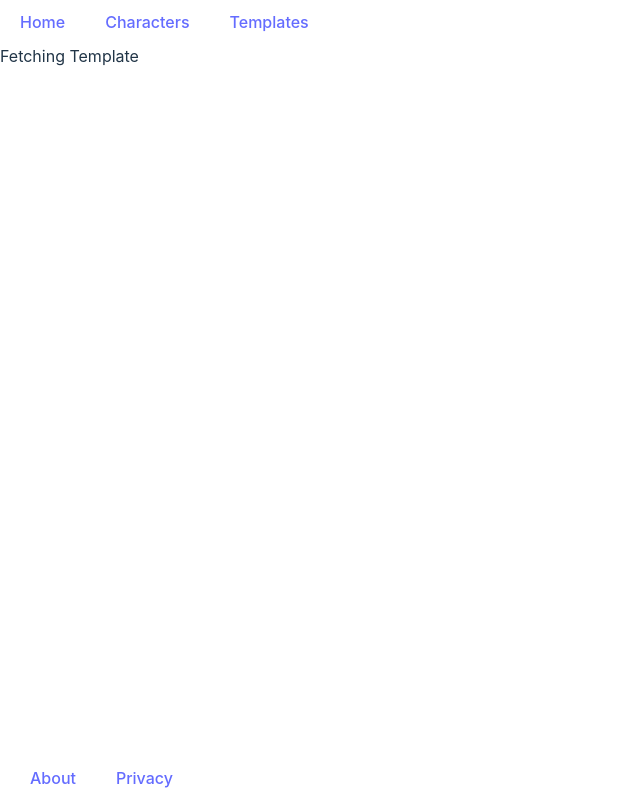
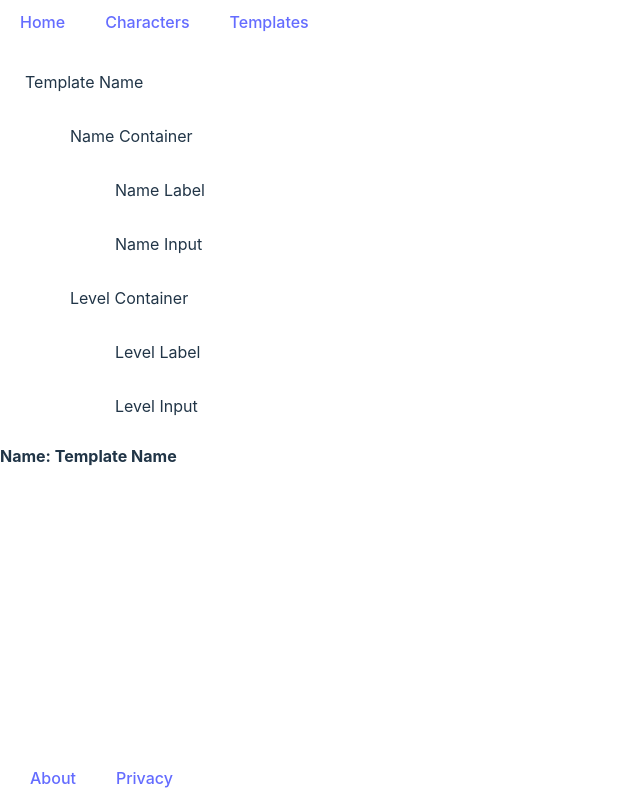
Before and after one commit to Craftidore/gencs, a React (Vite) app in the folder client/: page /templates/1 in a window 1280 px wide. Shown: the whole page, without its empty margins (0-640 px from the left). Built offline with nearby package versions, Linux system fonts and the light colour scheme; no server answers.

Commit message:
template sidebar rewrite with state

```diff
--- /dev/null
+++ b/client/src/components/TemplateEditor.bak/TemplateEditor.jsx
@@ -0,0 +1,53 @@
+import React, { useState, useEffect } from "react";
+import api from "../../api.js";
+import TemplateSideBar from "./TemplateSideBar.jsx";
+
+export default function Template({templateid}) {
+	const [template, setTemplate] = useState(undefined);
+    const [saved, isSaved] = useState(true);
+	const _api = new api();
+
+    let updateTemplate = (newTemplate) => {
+        setTemplate(newTemplate);
+    }
+
+    let updateNode = (nodeID, newNode) => {
+        let findNode = (template) => {
+            for (const node in template) {
+                if (node.nodeID === nodeID) {
+                    return node;
+                }
+                else {
+                    let result = findNode(nodeID, node);
+                    if (result !== null) { return result; }
+                }
+            }
+        }
+        let node = findNode(nodeID, template);
+        if (node === null) { return false; }
+        else {
+            // FIX: Reference semantics mean this won't work
+            console.log(`${node} theoretically being set to ${newNode}.`);
+            node = newNode;
+        }
+    }
+
+	useEffect(() => {
+		_api.getTemplate(templateid)
+			.then((res) => {
+				setTemplate(res);
+			})
+			.catch((rej) => {
+				console.error("Help! Couldn't fetch template");
+				console.error(rej);
+			});
+	}, [templateid]);
+
+	return (
+		<div>
+			<h1>Templates</h1>
+			<p>This page is incomplete.</p>
+			<TemplateSideBar></TemplateSideBar>
+		</div>
+	);
+}
--- a/client/src/components/TemplateSideBar.jsx
+++ b/client/src/components/TemplateEditor.bak/TemplateSideBar.jsx
@@ -1,5 +1,5 @@
 import React, { useState } from "react";
-import "./Templates.css";
+import "./TemplateEditor.css";
 import EditIcon from "@rsuite/icons/Edit";
 import PlusIcon from "@rsuite/icons/Plus";
 import TrashIcon from '@rsuite/icons/Trash';
@@ -10,32 +10,39 @@ export default function TemplateSideBar() {
 		{
 			type: "container",
 			name: "Template Name",
+            id: 'a1',
 			children: [
 				{
 					type: "container",
 					name: "Name Container",
+                    id: 'b1',
 					children: [
 						{
 							type: "label",
 							name: "Name Label",
+                            id: 'c1',
 						},
 						{
 							type: "input",
 							name: "Name Input",
+                            id: 'c2',
 						},
 					],
 				},
 				{
 					type: "container",
 					name: "Level Container",
+                    id: 'b2',
 					children: [
 						{
 							type: "label",
 							name: "Level Label",
+                            id: 'd1',
 						},
 						{
 							type: "input",
 							name: "Level Input",
+                            id: 'd2',
 						},
 					],
 				},
@@ -51,8 +58,8 @@ export default function TemplateSideBar() {
 }
 
 function Tree({ treeData, items }) {
-	console.log(treeData, 'treedata')
-	//if leaf doesnt have children, return to avoid errors
+	// console.log(treeData, 'treedata')
+	// if leaf doesnt have children, return to avoid errors
 	if (!treeData) {
 		return;
 	}
@@ -72,7 +79,7 @@ function TreeNode({ treeData, node }) {
 	const [display, setDisplay] = useState(false);
 	const [editing, setEditing] = useState(false);
 	const [items, setItems] = useState([]);
-	const [formData, setFormData] = useState({treeData});
+	const [formData, setFormData] = useState(node.name);
 
 	console.log(formData, 'formdata')
 
@@ -90,14 +97,12 @@ function TreeNode({ treeData, node }) {
 	}
 
 	const handleSubmit = (e) => {
-		// console.log(formData, 'formdata handlesubmit')
-		// console.log(setFormData(prevFormData => prevFormData, formData), 'prev form data')
 		e.preventDefault();
+        node.name = formData;
 		setEditing(!editing);
 	};
 
-	return (
-		<>
+	return <>
 			<div
 				onMouseEnter={() => {
 					setDisplay(true)
@@ -128,8 +133,7 @@ function TreeNode({ treeData, node }) {
 					<Tree treeData={children} items={items} />
 				</ul>
 			</div>
-		</>
-	);
+		</>;
 }
 
 function IconBar({ handleEdit, addItem }) {
--- /dev/null
+++ b/client/src/components/TemplateEditor/Sidebar.jsx
@@ -0,0 +1,6 @@
+import React, { useState, useEffect } from "react";
+import SidebarTree from './SidebarTree.jsx';
+
+export default function Sidebar({ template, updateTemplate }) {
+    return <SidebarTree template={template} updateTemplate={updateTemplate} />
+}
--- /dev/null
+++ b/client/src/components/TemplateEditor/SidebarTree.css
@@ -0,0 +1,14 @@
+.sidebar-tree ul {
+}
+.sidebar-tree .sidebar-tree-node {
+    list-style-type: none;
+    padding: 0; /* overridden by individual sidebar level */
+    margin: 5px;
+}
+
+.sidebar-tree-node > .node-name {
+    margin: 0px;
+    /* border: solid black 3px; */
+    /* border-radius: 5px; */
+    padding: 3px;
+}
--- /dev/null
+++ b/client/src/components/TemplateEditor/SidebarTree.jsx
@@ -0,0 +1,15 @@
+import React, { useState } from "react";
+import "./SidebarTree.css";
+import SidebarTreeNode from "./SidebarTreeNode.jsx";
+
+export default function SidebarTree({ template, updateTemplate }) {
+    const alertModified = () => {
+        updateTemplate({...template});
+    };
+
+    return <div className="sidebar-tree">
+        <ul style={{ paddingLeft: "0px" }}>
+            <SidebarTreeNode node={template} alertModified={alertModified} />
+        </ul>
+    </div>
+}
--- /dev/null
+++ b/client/src/components/TemplateEditor/SidebarTreeNode.jsx
@@ -0,0 +1,27 @@
+import React, { useState } from "react";
+import SidebarTreeNodeLabel from "./SidebarTreeNodeLabel.jsx";
+
+export default function SidebarTreeNode({ node, alertModified }) {
+    let hasChildren = node["children"] !== undefined;
+
+    let children = [];
+    if (hasChildren) {
+        for (const child of node["children"]) {
+            children.push(
+                <SidebarTreeNode node={child}
+                    alertModified={alertModified} key={child.id} />
+            );
+        }
+    }
+
+    return <>
+        <li
+            className="sidebar-tree-node" >
+            <SidebarTreeNodeLabel node={node} alertModified={alertModified} key={node.id}/>
+            {hasChildren ?
+                <ul
+                >{children}</ul>
+                : ""}
+        </li>
+    </>;
+}
--- /dev/null
+++ b/client/src/components/TemplateEditor/SidebarTreeNodeLabel.jsx
@@ -0,0 +1,91 @@
+import React, { useState } from "react";
+
+import EditIcon from "@rsuite/icons/Edit";
+import PlusIcon from "@rsuite/icons/Plus";
+import TrashIcon from '@rsuite/icons/Trash';
+import ConfirmIcon from '@rsuite/icons/Check';
+import CancelIcon from '@rsuite/icons/Block';
+import { IconButton } from "rsuite";
+
+export default function SidebarTreeNodeLabel({ node, alertModified }) {
+    const nodeName = node.name;
+
+	const [displayIcons, setDisplayIcons] = useState(false);
+	const [editing, setEditing] = useState(false);
+	const [formData, setFormData] = useState(node.name);
+
+    const updateName = () => {
+        node.name = formData;
+        setEditing(false);
+        alertModified();
+    };
+
+    const resetName = () => {
+        setEditing(false);
+        setFormData(node.name);
+    };
+
+    const Icons = () => {
+        if (displayIcons) {
+            if (editing) {
+                return <>
+                    <IconButton onClick={updateName} icon={<ConfirmIcon />}/>
+                    <IconButton onClick={resetName} icon={<CancelIcon />} />
+                </>;
+            }
+            else {
+                return <>
+                    <IconButton onClick={ ()=>{setEditing(true)} } icon={<EditIcon />} />
+                    <IconButton icon={<PlusIcon />} />
+                    <IconButton icon={<TrashIcon />} />
+                </>;
+            }
+        }
+        else {
+            return <></>;
+        }
+    };
+
+    const NameDisplay = () => {
+        return <span
+            className="node-name"
+            style={{ margin: "10px" }} >
+            {nodeName}
+        </span>;
+    };
+
+
+    return <div
+        onMouseEnter={() => {
+            setDisplayIcons(true)
+        }}
+        onMouseLeave={() => {
+            setDisplayIcons(false)
+        }}
+        style={{ display: "flex", margin: "10px" }}
+        key={node.id}>
+        { editing
+            ? <NameEdit node={node} updateName={updateName}
+                formData={formData} setFormData={setFormData} />
+            : <NameDisplay /> }
+        <Icons />
+    </div>;
+}
+
+// Must be declared *outside of* function soas to avoid rerendering
+const NameEdit = ({ node, formData, setFormData, updateName }) => {
+    const formUpdateName = (e) => {
+        e.preventDefault();
+        updateName();
+    }
+    return <form onSubmit={formUpdateName}>
+        <input
+            style={{ margin: "10px" }}
+            value={formData}
+            onChange={e => setFormData(e.target.value) }
+            name={node.id}
+            autoFocus
+        />
+        <input type="submit" style={{display:"none"}} />
+    </form>;
+}
--- /dev/null
+++ b/client/src/components/TemplateEditor/TemplateEditor.jsx
@@ -0,0 +1,56 @@
+import React, { useState } from "react";
+import SidebarTree from "./SidebarTree.jsx";
+
+export default function TemplateEditor({ templateid }) {
+    const [treeData, updateTreeData] = useState(getDummyTreeData());
+
+    return <>
+        <SidebarTree template={treeData} updateTemplate={updateTreeData} />
+        <div><strong>Name: {treeData.name}</strong></div>
+    </>
+}
+
+function getDummyTreeData() {
+	const treeData = {
+        type: "container",
+        name: "Template Name",
+        id: 'a1',
+        children: [
+            {
+                type: "container",
+                name: "Name Container",
+                id: 'b1',
+                children: [
+                    {
+                        type: "label",
+                        name: "Name Label",
+                        id: 'c1',
+                    },
+                    {
+                        type: "input",
+                        name: "Name Input",
+                        id: 'c2',
+                    },
+                ],
+            },
+            {
+                type: "container",
+                name: "Level Container",
+                id: 'b2',
+                children: [
+                    {
+                        type: "label",
+                        name: "Level Label",
+                        id: 'd1',
+                    },
+                    {
+                        type: "input",
+                        name: "Level Input",
+                        id: 'd2',
+                    },
+                ],
+            },
+        ],
+    };
+    return treeData;
+}
--- a/client/src/components/Templates.jsx
+++ /dev/null
@@ -1,57 +0,0 @@
-import React, { useState, useEffect } from "react";
-import api from "../api.js";
-import TemplateSideBar from "./TemplateSideBar.jsx";
-
-export default function Templates() {
-	const [templates, setTemplates] = useState(undefined);
-	const [loadTemplates, setLoadTemplates] = useState(0);
-	const _api = new api();
-	useEffect(() => {
-		_api.getTemplates()
-			.then((res) => {
-				setTemplates(res);
-			})
-			.catch((rej) => {
-				console.error("Help! Couldn't fetch templates");
-				console.error(rej);
-			});
-	}, [loadTemplates]);
-
-	function createDummyTemplate() {
-		_api.postTemplate(
-			"Dummy Template",
-			"A fake template for testing purposes",
-			{
-				type: "container",
-				direction: "vertical",
-				sizeRatio: 1,
-				children: [],
-			}
-		).then(() => {
-			setTemplates(undefined);
-			setLoadTemplates(loadTemplates + 1);
-		});
-	}
-
-	return (
-		<div>
-			<TemplateSideBar></TemplateSideBar>
-			<h1>Templates</h1>
-			<p>This page is incomplete.</p>
-			{templates !== undefined ? (
-				<ul>
-					{templates.map((temp, index) => (
-						<li key={index}>
-							<a href={`/templates/${temp.id}`}>{temp.name}</a>
-						</li>
-					))}
-				</ul>
-			) : (
-				"Fetching templates"
-			)}
-			<button onClick={createDummyTemplate}>
-				Click here to create dummy template
-			</button>
-		</div>
-	);
-}
```
Also changed, not shown: client/src/Routes.jsx (+4 -4 lines), client/src/components/TemplateEditor.bak/TemplateEditor.css (renamed from client/src/components/Templates.css).
